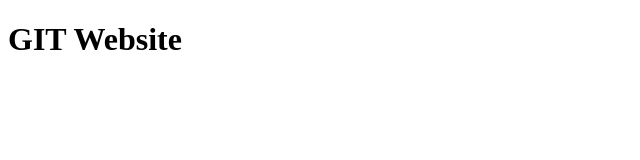
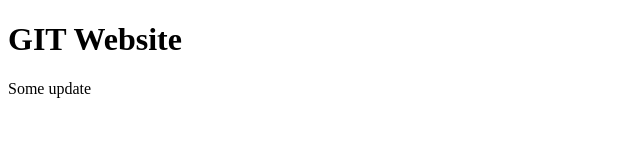
Before and after one commit to fauzan0130/git-demo, a plain HTML site: page index.html in a window 1280 px wide. Shown: the whole page, without its empty margins (0-640 px from the left). Drawn offline with Linux system fonts and the light colour scheme.

Commit message:
Minor updates

```diff
--- a/index.html
+++ b/index.html
@@ -7,5 +7,6 @@
 </head>
 <body>
     <h1>GIT Website</h1>
+    <p>Some update</p>
 </body>
 </html>
```
